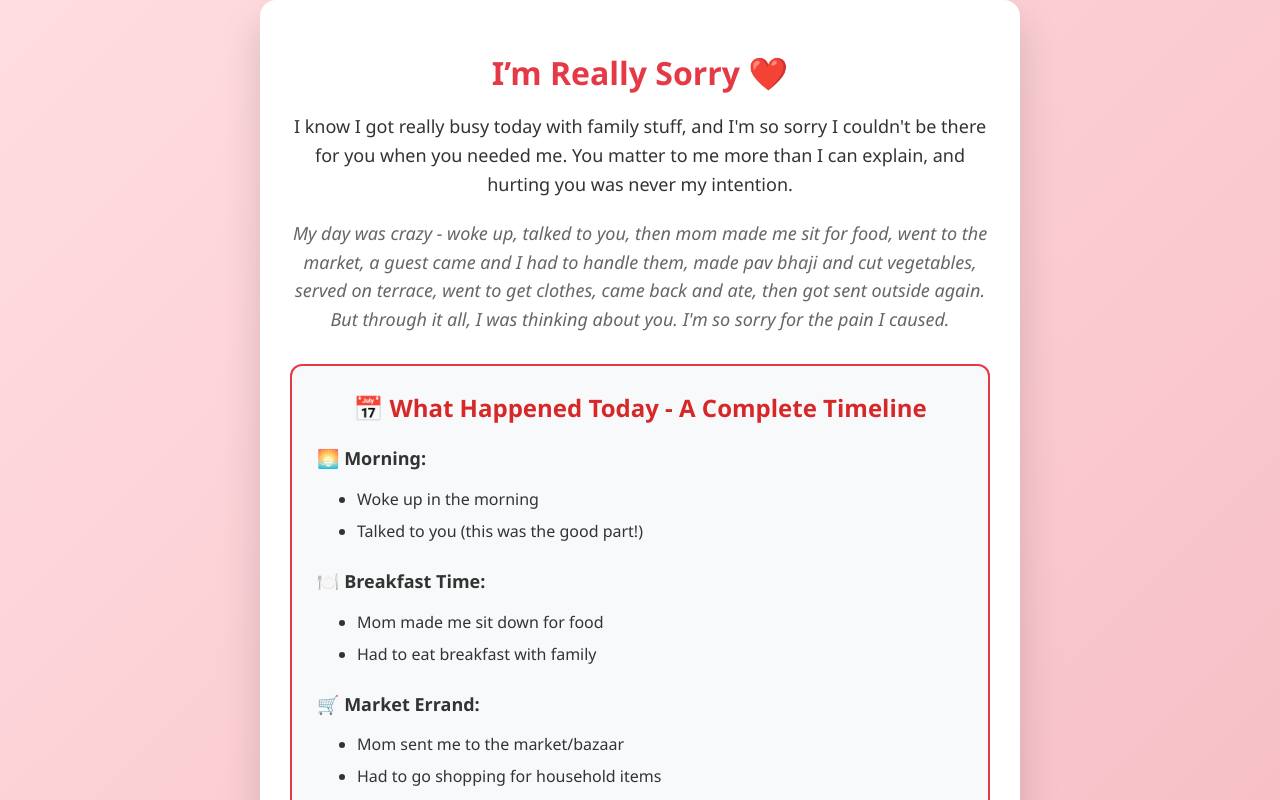
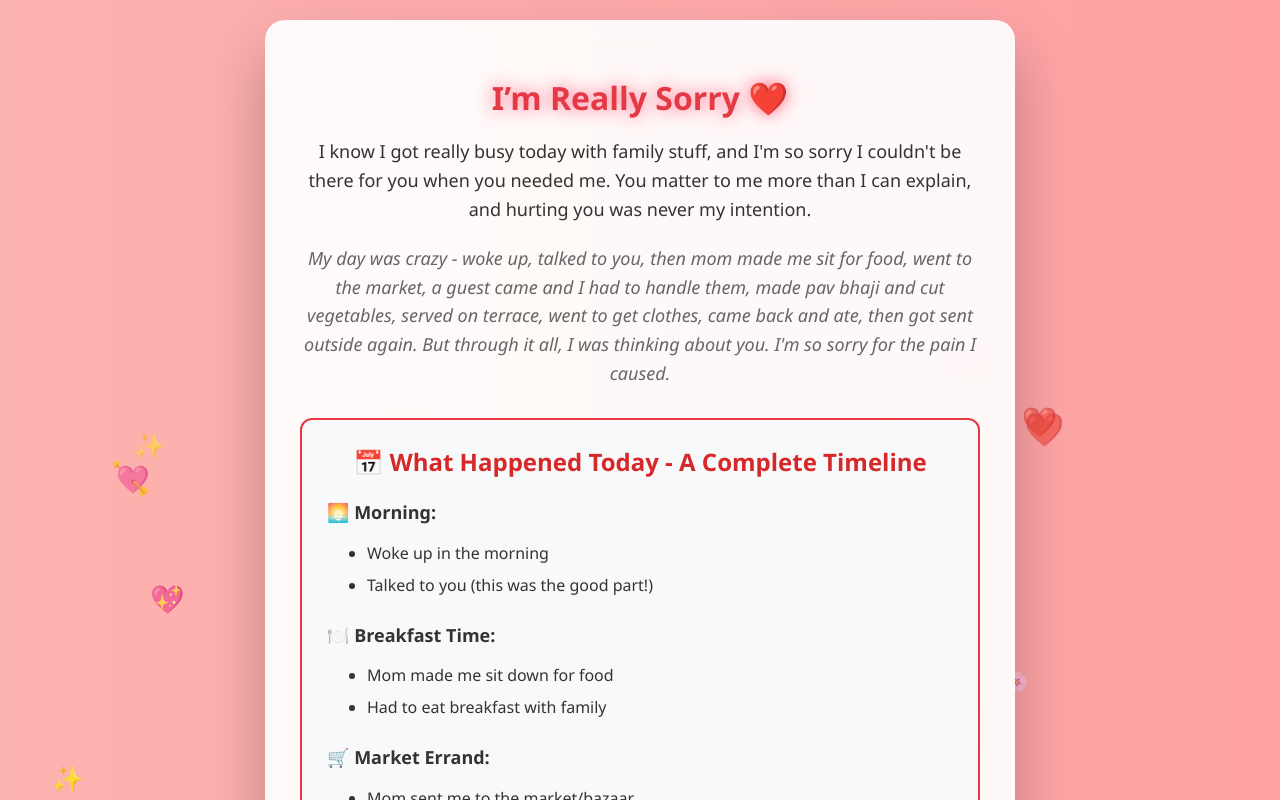
Before and after one commit to sam089-glitcher/Sorry-Girlfriend, a plain HTML site: page index.html in a window 1280 px wide. Shown: the top 800 px of the page. Drawn offline with Linux system fonts and the light colour scheme.

Commit message:
Add animated background, floating emojis, 3D card effects, and enhanced animations

```diff
--- a/index.html
+++ b/index.html
@@ -6,29 +6,79 @@
 <title>I’m Sorry ❤️</title>
 
 <style>
+/* RESET */
+* { box-sizing: border-box; }
+
 body {
     margin: 0;
     font-family: 'Segoe UI', sans-serif;
-        background: linear-gradient(135deg, #ffdde1, #ee9ca7);
     min-height: 100vh;
+    background: linear-gradient(270deg, #ff9a9e, #fad0c4, #fbc2eb);
+    background-size: 600% 600%;
+    animation: bgMove 15s ease infinite;
     display: flex;
     align-items: center;
     justify-content: center;
+    overflow-x: hidden;
+    overflow-y: auto;
+    padding: 20px 0;
     color: #333;
 }
 
+@keyframes bgMove {
+    0% { background-position: 0% 50%; }
+    50% { background-position: 100% 50%; }
+    100% { background-position: 0% 50%; }
+}
+
+/* FLOATING EMOJIS */
+.floating {
+    position: fixed;
+    bottom: -30px;
+    animation: floatUp linear infinite;
+    opacity: 0.8;
+    pointer-events: none;
+    z-index: 1;
+}
+
+@keyframes floatUp {
+    from { transform: translateY(0) scale(1); opacity: 1; }
+    to { transform: translateY(-120vh) scale(1.6); opacity: 0; }
+}
+
+/* CONTAINER */
 .container {
-        background: white;
-        max-width: 700px;
-        padding: 30px;
-        border-radius: 16px;
-        box-shadow: 0 20px 40px rgba(0,0,0,0.15);
+    background: rgba(255,255,255,0.92);
+    backdrop-filter: blur(10px);
+    border-radius: 20px;
+    padding: 35px;
+    max-width: 750px;
+    width: 90%;
     text-align: center;
+    box-shadow: 0 30px 60px rgba(0,0,0,0.25);
+    animation: entry 1.2s ease;
+    position: relative;
+    z-index: 10;
+}
+
+@keyframes entry {
+    from { opacity: 0; transform: scale(0.9) translateY(60px); }
+    to { opacity: 1; transform: scale(1) translateY(0); }
 }
 
 h1 {
     color: #e63946;
     margin-bottom: 10px;
+    animation: glow 2s infinite alternate;
+}
+
+@keyframes glow {
+    from { text-shadow: 0 0 5px #ffb3c1; }
+    to { text-shadow: 0 0 20px #ff4d6d; }
+}
+
+h2 {
+    color: #d62828;
 }
 
 p {
@@ -36,23 +86,32 @@
     line-height: 1.6;
 }
 
+/* CARDS */
 .cards {
     display: grid;
     grid-template-columns: repeat(auto-fit, minmax(200px, 1fr));
     gap: 20px;
-        margin: 30px 0;
+    margin: 35px 0;
 }
 
 .card {
-        background: #fff5f7;
+    background: #fff0f3;
     padding: 20px;
-        border-radius: 12px;
+    border-radius: 15px;
+    transform-style: preserve-3d;
+    transition: transform 0.5s, box-shadow 0.5s;
+    animation: pop 1s ease forwards;
     box-shadow: 0 10px 20px rgba(0,0,0,0.1);
-        transition: transform 0.3s;
+}
+
+@keyframes pop {
+    from { opacity: 0; transform: translateY(30px); }
+    to { opacity: 1; transform: translateY(0); }
 }
 
 .card:hover {
-        transform: translateY(-8px);
+    transform: rotateY(10deg) rotateX(5deg) scale(1.05);
+    box-shadow: 0 20px 40px rgba(0,0,0,0.25);
 }
 
 .card h3 {
@@ -60,27 +119,48 @@
     margin-bottom: 10px;
 }
 
+.card p {
+    font-size: 16px;
+    margin: 0;
+}
+
+/* BUTTON */
 button {
+    margin-top: 10px;
     background: #e63946;
     color: white;
     border: none;
-        padding: 14px 28px;
-        font-size: 18px;
-        border-radius: 30px;
+    padding: 15px 35px;
+    font-size: 20px;
+    border-radius: 40px;
     cursor: pointer;
+    animation: breathe 2s infinite;
     transition: background 0.3s;
+}
+
+@keyframes breathe {
+    0% { transform: scale(1); }
+    50% { transform: scale(1.08); }
+    100% { transform: scale(1); }
 }
 
 button:hover {
     background: #c1121f;
 }
 
+/* MESSAGES */
 .hidden-message {
     display: none;
-        margin-top: 20px;
-        font-size: 20px;
+    margin-top: 25px;
+    font-size: 22px;
     color: #2a9d8f;
     font-weight: 600;
+    animation: finalFade 1.2s ease;
+}
+
+@keyframes finalFade {
+    from { opacity: 0; transform: scale(0.8); }
+    to { opacity: 1; transform: scale(1); }
 }
 
 footer {
@@ -298,6 +378,19 @@
 </div>
 
 <script>
+    // Floating emojis
+    const emojis = ["❤️","💖","💘","🌸","✨"];
+    setInterval(() => {
+        const e = document.createElement("div");
+        e.className = "floating";
+        e.innerText = emojis[Math.floor(Math.random()*emojis.length)];
+        e.style.left = Math.random()*100 + "vw";
+        e.style.fontSize = (Math.random()*12+16)+"px";
+        e.style.animationDuration = (Math.random()*5+6)+"s";
+        document.body.appendChild(e);
+        setTimeout(()=>e.remove(),9000);
+    },300);
+
     function showMessage() {
         document.getElementById("forgiveMsg").style.display = "block";
     }
```
Lines whose indentation alone changed are shown as unchanged.
